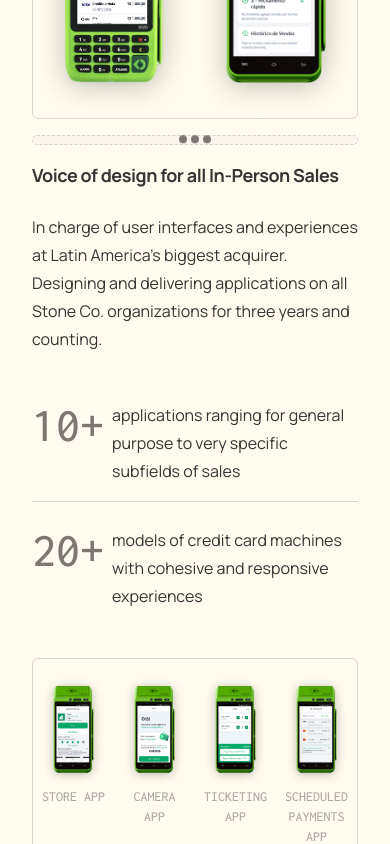
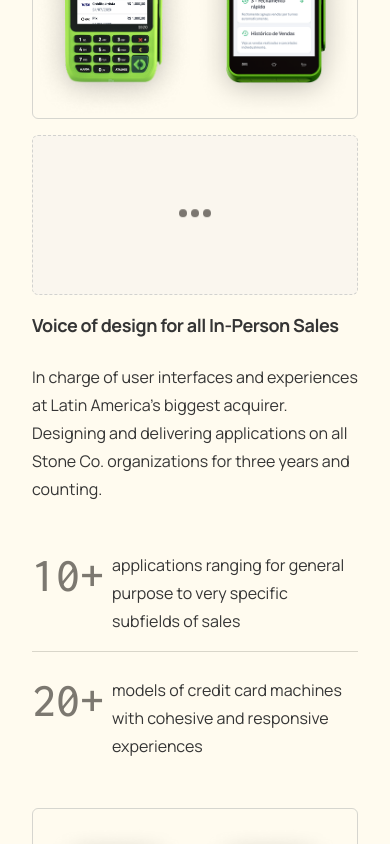
Before and after one commit to nydndr/dandara, a Next.js app: page /work in a window 390 px wide. Shown: the part 1760-2604 px from the top of the page. Built offline with nearby package versions, Linux system fonts and the light colour scheme.

Commit message:
Adding responsiveness

```diff
--- a/src/app/work/components/POSGallery.js
+++ b/src/app/work/components/POSGallery.js
@@ -99,7 +99,7 @@
 
       <Link
         href="https://www.stone.com.br/"
-        className="flex items-center justify-center rounded-md border-1 border-dashed border-gray-700/20 bg-gray-200/20 hover:border-solid"
+        className="flex min-h-40 items-center justify-center rounded-md border-1 border-dashed border-gray-700/20 bg-gray-200/20 hover:border-solid"
       >
         <span className="flex gap-1">
           <span className="inline-flex size-2 animate-bounce rounded-full bg-stone-700/70"></span>
--- a/src/app/work/page.js
+++ b/src/app/work/page.js
@@ -76,7 +76,7 @@
 
       <article className="space-y-4 leading-7">
         <div className="justify-content col-span-2 flex-col items-center space-y-2 overflow-x-scroll rounded-md border-1 border-gray-700/20 p-4 px-2 md:overflow-hidden md:p-6 md:px-6">
-          <div className="flex gap-4">
+          <div className="grid grid-cols-2 md:flex md:gap-4">
             <div>
               <Image
                 src={"/work/app-store-1.png"}
@@ -184,7 +184,7 @@
           Side Projects
         </h4>
 
-        <div className="flex gap-6">
+        <div className="flex flex-col gap-6 md:flex-row">
           <article className="flex w-full flex-col justify-center space-y-4">
             <div className="justify-content flex h-120 flex-col items-center space-y-6 overflow-x-scroll rounded-md border-1 border-gray-700/20 p-4 px-2 md:overflow-hidden md:p-6 md:px-6">
               <Image
@@ -263,7 +263,7 @@
           About
         </h4>
 
-        <div className="flex gap-6">
+        <div className="flex flex-col gap-6 md:flex-row">
           <div className="w-full space-y-4">
             <p className="leading-7">
               My career started in programming. I worked as a{" "}
```
